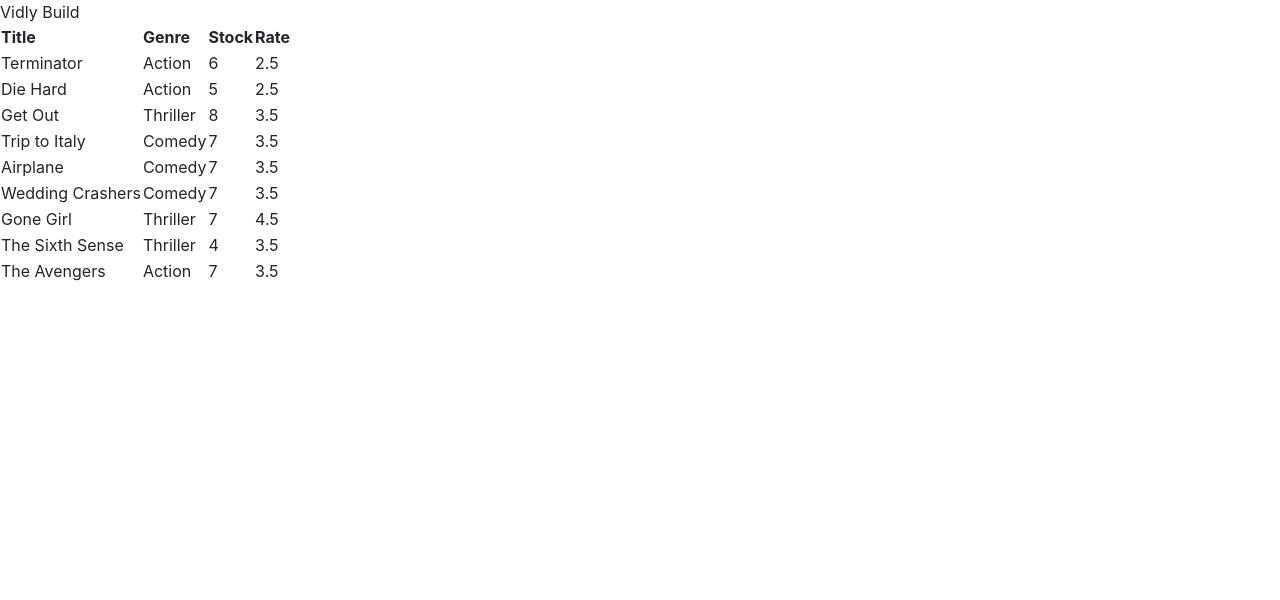
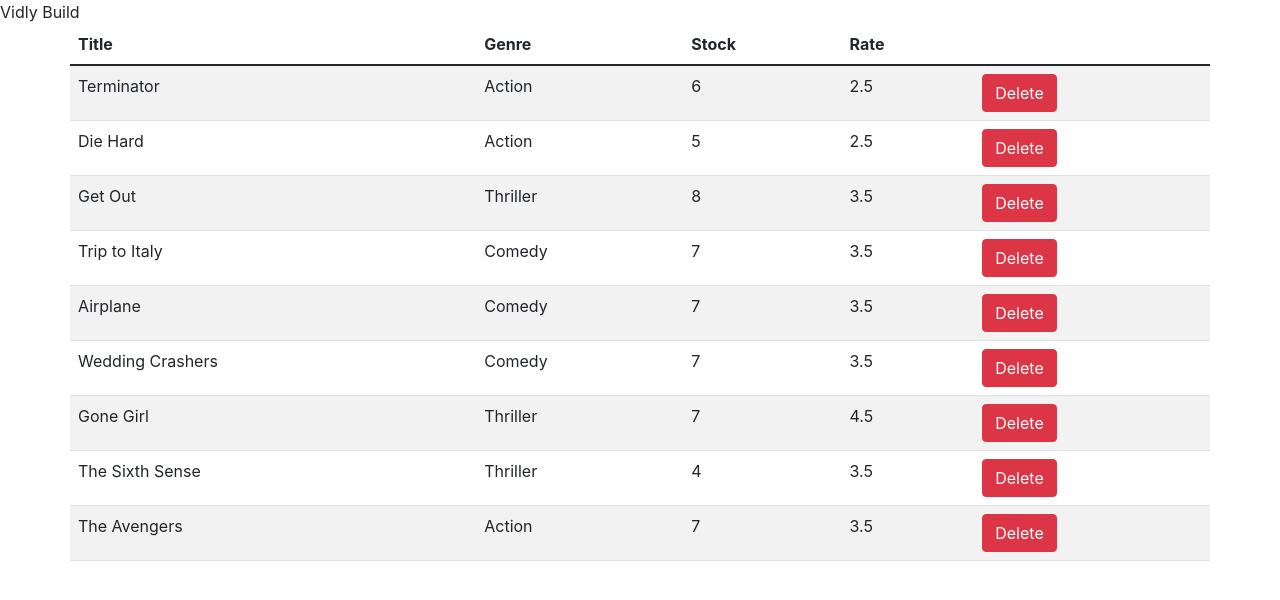
Before and after one commit to beloveddie/Vidmi, a JavaScript app: page / in a window 1280 px wide. Shown: the top 600 px of the page. Built offline with nearby package versions, Linux system fonts and the light colour scheme; the HTML template or start-up script is replaced by a standard one.

Commit message:
Initial set up of Vidly Movie table

```diff
--- a/src/App.js
+++ b/src/App.js
@@ -4,7 +4,7 @@
   return (
     <div className="App">
       <header className="App-header">Vidly Build</header>
-      <table>
+      <table className="table table-striped container">
         <thead>
           <tr>
             <th>Title</th>
@@ -21,6 +21,9 @@
                 <td>{genre.name}</td>
                 <td>{numberInStock}</td>
                 <td>{dailyRentalRate}</td>
+                <td>
+                  <button className="btn btn-danger">Delete</button>
+                </td>
               </tr>
             )
           )}
```
